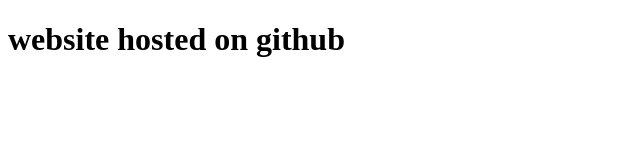
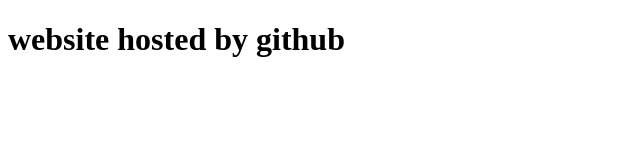
Before and after one commit to Flashedsnow/turningfaces, a plain HTML site: page index.html in a window 1280 px wide. Shown: the full height of the page, 0-640 px from the left. Drawn offline with Linux system fonts and the light colour scheme.

Commit message:
create index.html file

```diff
--- a/index.html
+++ b/index.html
@@ -7,6 +7,6 @@
     <title>Document</title>
 </head>
 <body>
-    <h1>website hosted on github</h1>
+    <h1>website hosted by github</h1>
 </body>
 </html>
```
